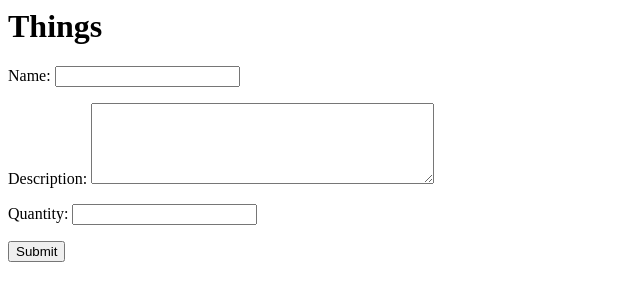
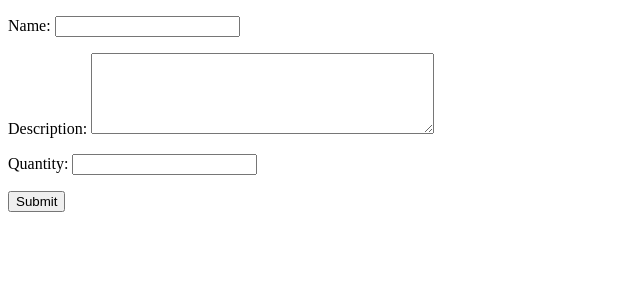
Before and after one commit to KCL-SEG/things-2-HananehMirSoltani, a Django app: page / in a window 1280 px wide. Shown: the top 301 px of the page, without its empty margins (0-640 px from the left). Run offline with Django 3.2, Linux system fonts and the light colour scheme; parts of the project's set-up code (start-up, migrations or seed data) failed here and were passed over.

Commit message:
add home.html

```diff
--- a/things/templates/home.html
+++ b/things/templates/home.html
@@ -1,10 +1,9 @@
-
+<!DOCTYPE html>
 <html>
 <head>
-    <title>Things</title>
+    <title>Thing Form</title>
 </head>
 <body>
-    <h1>Things</h1>
     <form method="post">
         {% csrf_token %}
         {{ form.as_p }}
```
